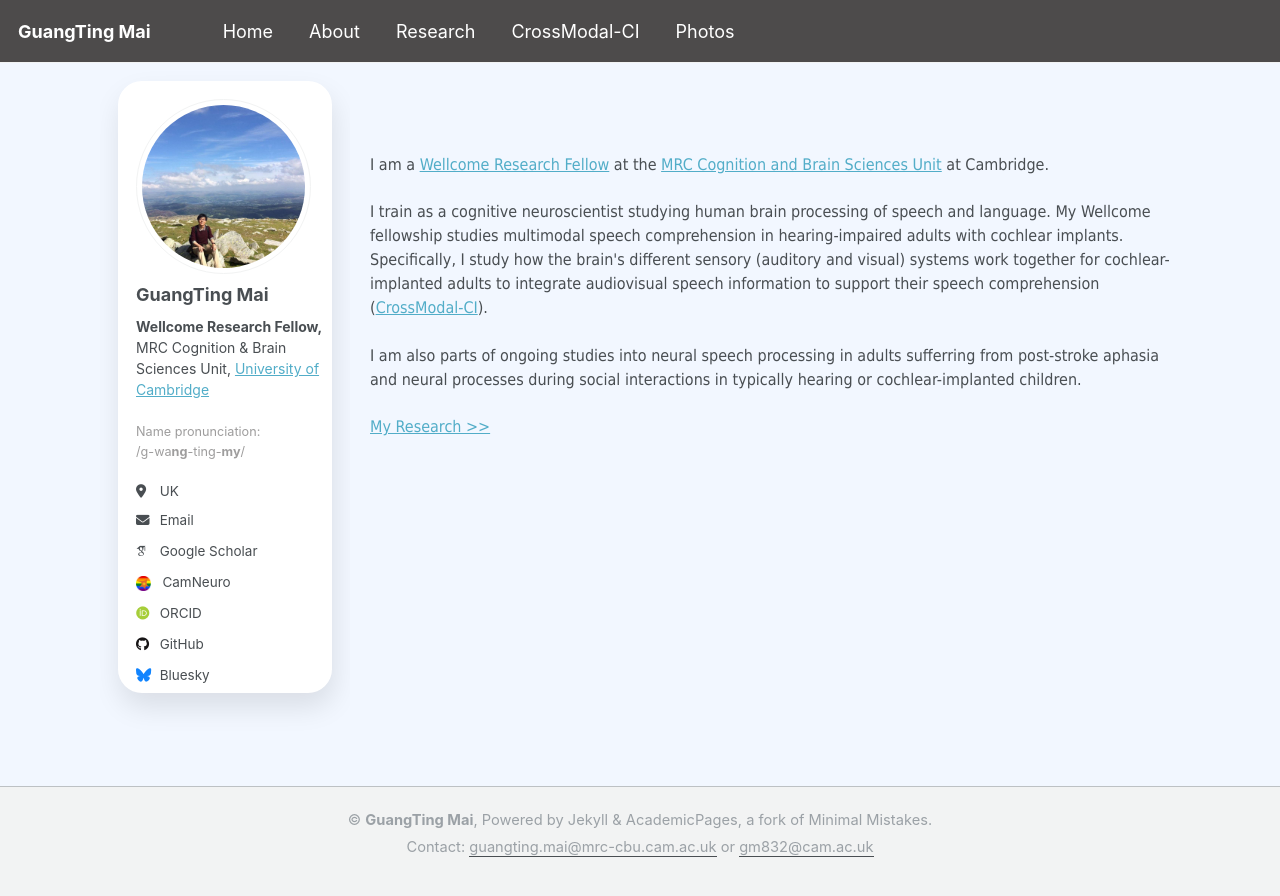
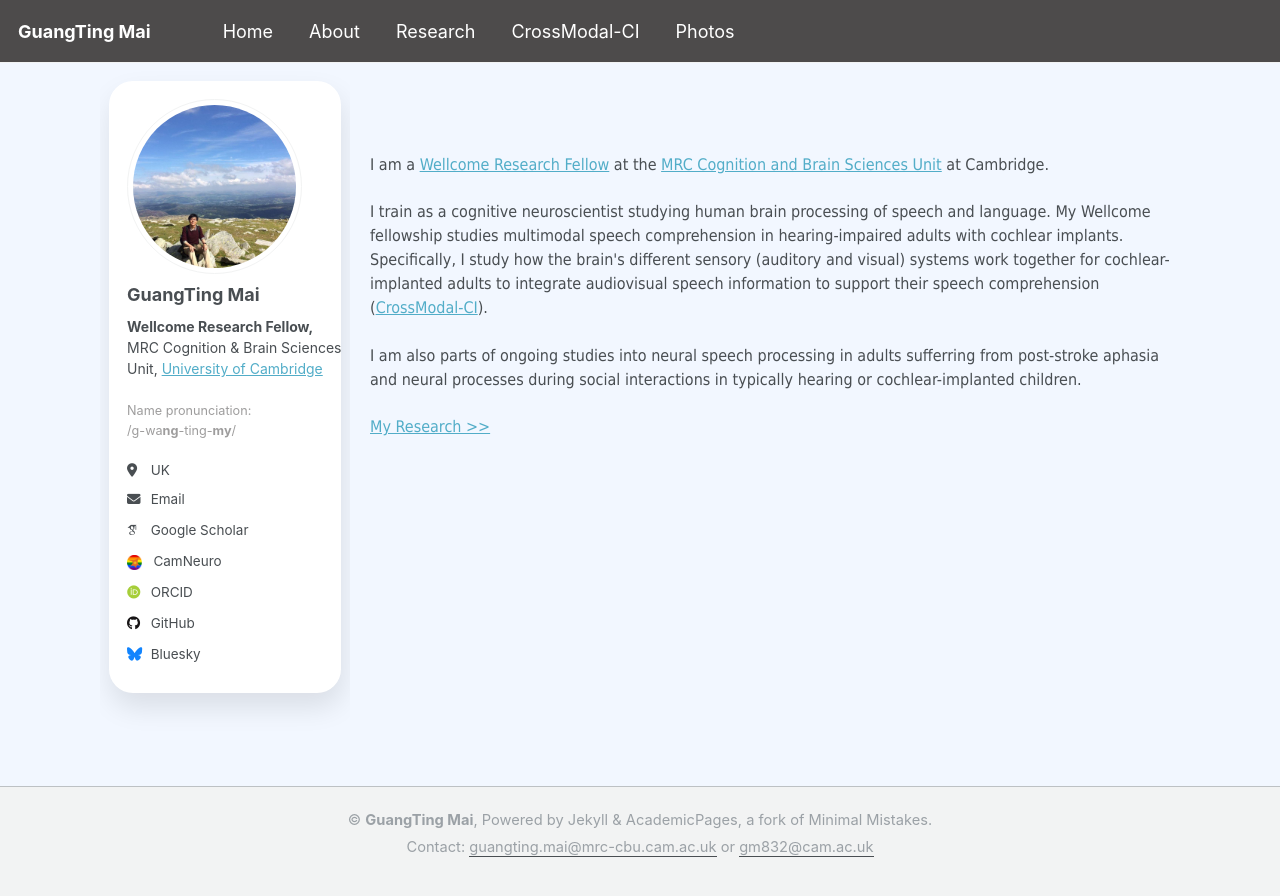
Before and after one commit to guangtingmai/guangtingmai.github.io, a Jekyll site: the page built from _pages/readme.html, in a window 1280 px wide. Shown: the top 896 px of the page. Built offline with Jekyll 4.4.1, drawn with Linux system fonts in a browser that asks for light colours; some web fonts are replaced.

Commit message:
Update custom.scss

```diff
--- a/_sass/custom.scss
+++ b/_sass/custom.scss
@@ -79,16 +79,16 @@ html, body {
 
 .sidebar {
   position: relative;
-  padding-left: 2rem !important;
-  width: 30rem !important;
+  padding-left: 1.5rem !important;
+  width: 25rem !important;
 }
 
 .sidebar::before {
   content: "";
   position: absolute;
   top: 2.5rem;            /* Start at top of sidebar */
-  left: 1rem;
-  right: 1rem;
+  left: 0.5rem;
+  right: 0.5rem;
   height: 34rem;     /* Adjust until it covers profile + bio + follow */
   background: #fff;
   border-radius: 24px;
```
